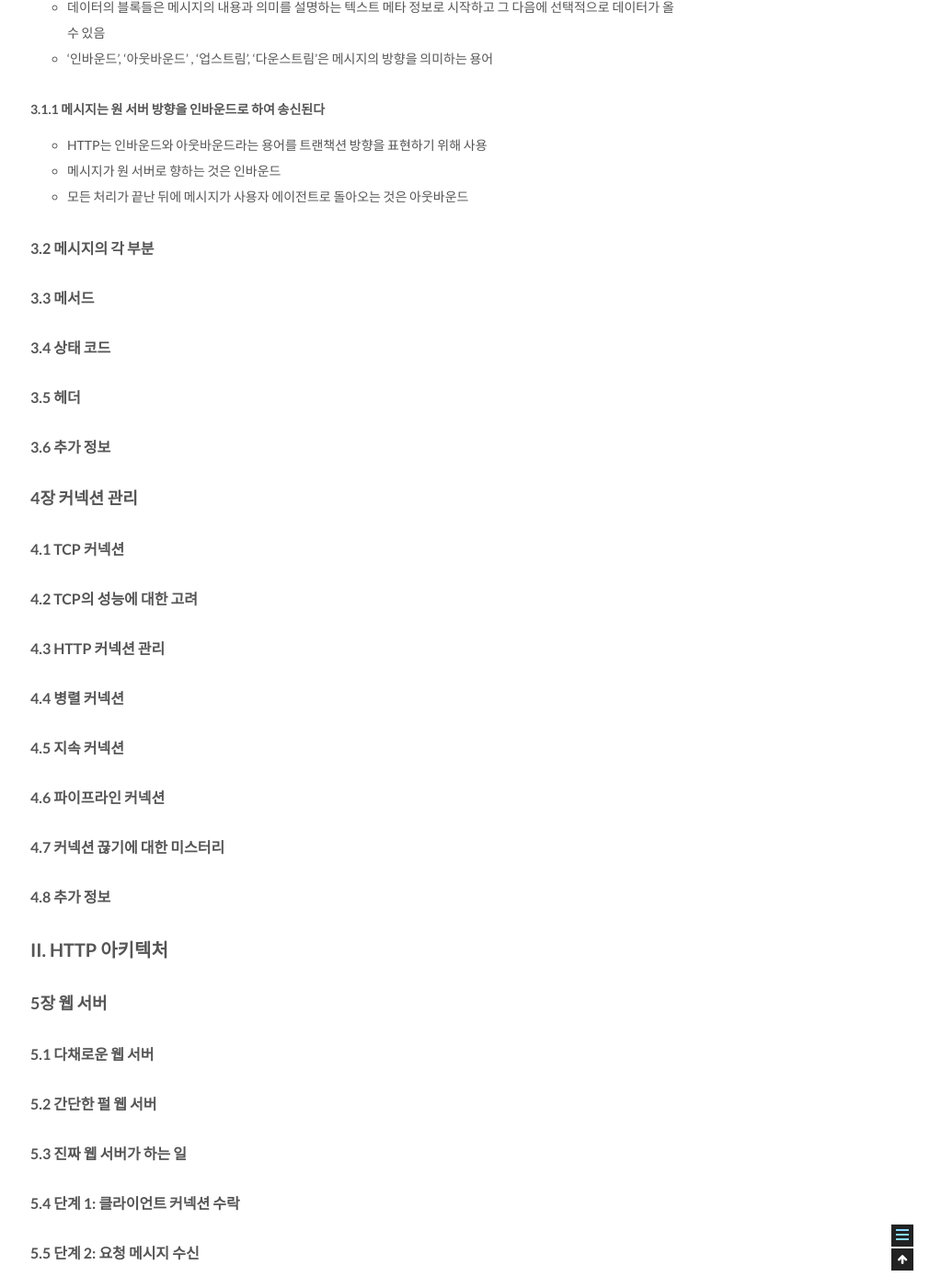
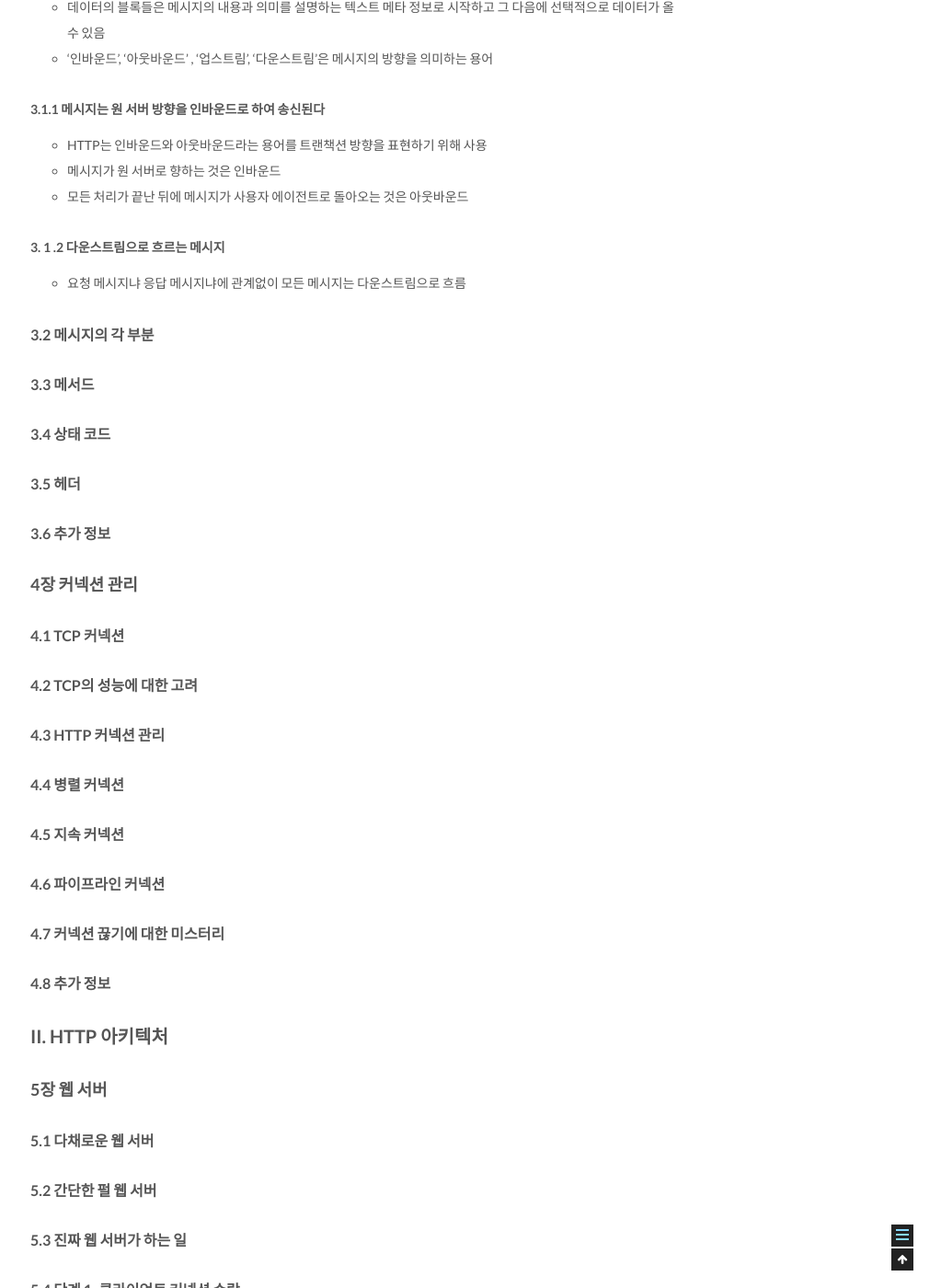
Before and after one commit to csj4032/csj4032.github.io, a Jekyll site: the page built from _posts/2018-01-21-HTTP완벽가이드.md, in a window 1280 px wide and 1400 px high, scrolled down 17499 px. Shown: the whole window at 92% size, without its empty margins (257-1280 px from the left). Built offline with Jekyll 4.4.1, drawn with Linux system fonts in a browser that asks for light colours.

Commit message:
HTTP완벽가이드 포스팅 수정

```diff
--- a/_posts/2018-01-21-HTTP완벽가이드.md
+++ b/_posts/2018-01-21-HTTP완벽가이드.md
@@ -383,6 +383,9 @@ tags:
 * 메시지가 원 서버로 향하는 것은 인바운드
 * 모든 처리가 끝난 뒤에 메시지가 사용자 에이전트로 돌아오는 것은 아웃바운드
 
+##### 3. 1 .2 다운스트림으로 흐르는 메시지
+* 요청 메시지냐 응답 메시지냐에 관계없이 모든 메시지는 다운스트림으로 흐름
+
 #### 3.2 메시지의 각 부분
 
 #### 3.3 메서드
```
